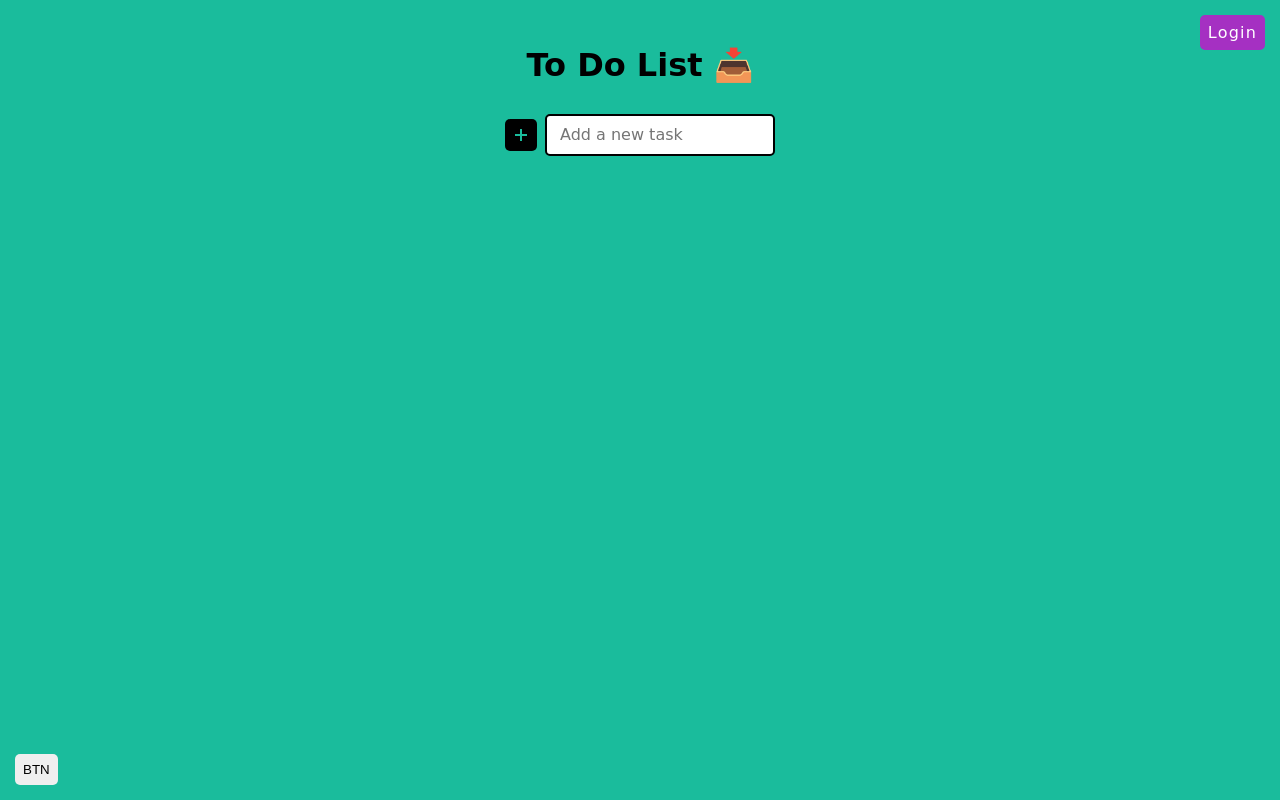
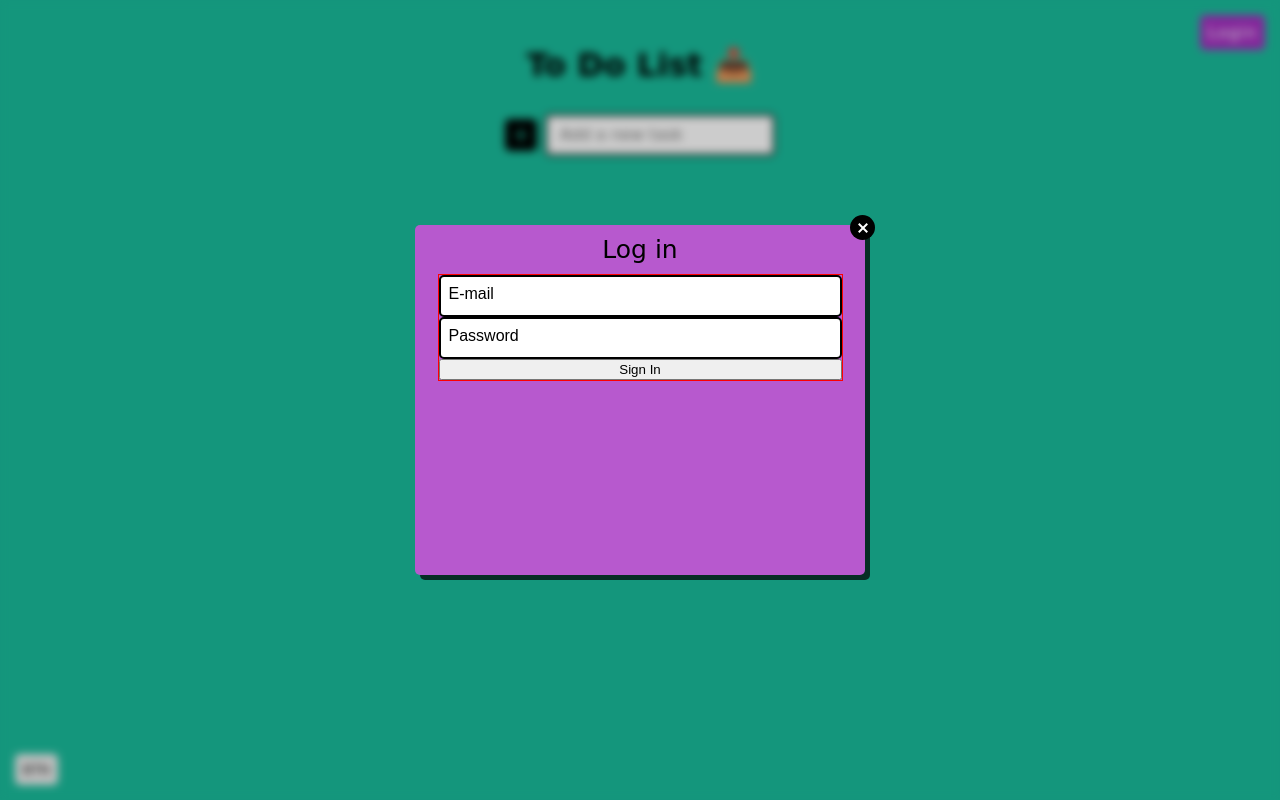
Before and after one commit to jesusrmz19/TodoListApp, a website built with Parcel: page index.html in a window 1280 px wide. Both pictures are taken after a click on the button "Login". Built offline with nearby package versions, Linux system fonts and the light colour scheme; a web font is replaced by a local one.

Commit message:
style: Add new style to login overlay

```diff
--- a/index.html
+++ b/index.html
@@ -34,37 +34,38 @@
     <!-- <script src="https://www.gstatic.com/firebasejs/8.2.9/firebase-firestore.js"></script> -->
   </head>
   <body>
-    <button class="login--btn" alt="Login Button">Login</button>
-    <div class="lgmodal lgmodal--hidden">
-      <div class="lgmodal--content">
-        <p>Log in</p>
-        <button class="login--modal--close">X</button>
-        <div class="login--modall--inputs">
-          <label for="email-login">E-mail</label>
-          <input id="email-login" />
-          <label for="email-login">Password</label>
-          <input id="password-login" />
-          <button>Login</button>
+    <button class="login--btn openLogin" alt="Login Button">Login</button>
+    <div class="overlay hidden"></div>
+    <div class="login--window hidden">
+      <p class="title">Log in</p>
+      <button class="btn--remove closeLogin">X</button>
+      <form class="login--form" autocomplete="off">
+        <div class="login--input">
+          <label for="elogin" class="login--label">E-mail</label>
+          <input id="elogin" type="email" class="login--input input" />
         </div>
-      </div>
+        <div class="login--input">
+          <label for="plogin" class="login--label">Password</label>
+          <input id="plogin" type="password" class="login--input input" />
+        </div>
+        <button type="submit">Sign In</button>
+      </form>
     </div>
     <main class="app--container" role="main">
       <h1>To Do List 📥</h1>
-        <form class="input--container" autocomplete="off" >
+      <form class="input--container" autocomplete="off">
         <button class="btn btn--add" aria-label="Add Todo Button"></button>
         <input
           type="text"
           name="todo"
-          class="todo--input"
+          class="todo--input input"
           placeholder="Add a new task"
         />
       </form>
       <ul class="todo--list"></ul>
     </main>
     <div class="settings">
-      <button class="settings--btn" aria-label="Settings">
-        BTN
-      </button>
+      <button class="settings--btn" aria-label="Settings">BTN</button>
       <div class="settings--modal modal settings--hidden">
         <div class="settings--modal--colorInput">
           <label for="color-input" class="color--label">Color: </label>
@@ -75,7 +76,7 @@
         </div>
       </div>
     </div>
-<!--     <script>
+    <!--     <script>
       var firebaseConfig = {
         apiKey: 'AIzaSyC8Cr2fVTg_T78s5FKXpGys2OqkZZ-xFc8',
         authDomain: 'todoapp-c9580.firebaseapp.com',
--- /dev/null
+++ b/src/js/views/loginView.js
@@ -0,0 +1,22 @@
+class LoginView {
+  constructor() {
+    this._data;
+    this._btnOpen = document.querySelector('.openLogin');
+    this._btnClose = document.querySelector('.closeLogin');
+    this._overlay = document.querySelector('.overlay');
+    this._window = document.querySelector('.login--window');
+    // this._parentElement = document.querySelector('.lgmodal');
+    this._addHandlerLogin();
+  }
+  toggleOverlay() {
+    this._overlay.classList.toggle('hidden');
+    this._window.classList.toggle('hidden');
+  }
+  _addHandlerLogin() {
+    this._btnOpen.addEventListener('click', this.toggleOverlay.bind(this));
+    this._btnClose.addEventListener('click', this.toggleOverlay.bind(this));
+    this._overlay.addEventListener('click', this.toggleOverlay.bind(this));
+  }
+}
+
+export default new LoginView();
--- /dev/null
+++ b/src/scss/_components.scss
@@ -0,0 +1,41 @@
+.btn--remove {
+  position: absolute;
+  width: 22px;
+  height: 22px;
+  border-radius: 50%;
+  outline: none;
+  border: none;
+  background-color: black;
+  box-shadow: none;
+  top: -10px;
+  right: -10px;
+  cursor: pointer;
+  z-index: 990;
+  &::before {
+    content: '';
+    position: absolute;
+    top: 50%;
+    left: 50%;
+    transform: translate(-50%, -50%) rotate(45deg);
+    width: 10px;
+    height: 2px;
+    background-color: white;
+  }
+  &::after {
+    content: '';
+    position: absolute;
+    top: 50%;
+    left: 50%;
+    transform: translate(-50%, -50%) rotate(-45deg);
+    width: 10px;
+    height: 2px;
+    background-color: white;
+  }
+}
+
+.input {
+  padding: 0.6em 0.8em;
+  font-size: 16px;
+  border-radius: 5px;
+  border: 2.5px solid black;
+}
--- a/src/scss/_input.scss
+++ b/src/scss/_input.scss
@@ -7,12 +7,6 @@
   display: flex;
   justify-content: center;
   align-items: center;
-    .todo--input {
-      padding: 0.6em 0.8em;
-      font-size: 16px;
-      border-radius: 5px;
-      border: 2.5px solid black;
-    }
   .btn--add {
     font-size: 16px;
     padding: 1em;
--- a/src/scss/_login.scss
+++ b/src/scss/_login.scss
@@ -1,6 +1,5 @@
 ////////////////////////////////
-// Login Button and Modal
-
+// Login Button
 .login--btn {
   position: absolute;
   top: 15px;
@@ -21,27 +20,82 @@
   }
 }
 
-  .lgmodal {
-    position: absolute;
+////////////////////////////////
+// Overlay
+.overlay {
+  position: fixed;
   top: 0;
   left: 0;
   width: 100%;
   height: 100%;
-    background-color: rgba(0, 0, 0, 0.7);
-    z-index: 1010;
-    display: flex;
-    justify-content: center;
-    align-items: center;
-    &--content {
-      position: absolute;
-      z-index: 1010;
-      width: 300px;
-      height: 250px;
-      background-color: $complementaryHover;
-      border-radius: 5px;
+  background-color: rgba(0, 0, 0, 0.2);
+  backdrop-filter: blur(4px);
+  z-index: 995;
+  transition: all 0.2s ease;
+  &.hidden {
+    visibility: hidden;
+    opacity: 0;
   }
 }
 
-  .lgmodal--hidden {
-    display: none;
+////////////////////////////////
+// Login Modal
+.login--window {
+  position: absolute;
+  z-index: 1010;
+  width: 450px;
+  height: 350px;
+  top: 50%;
+  left: 50%;
+  transform: translate(-50%, -50%);
+  background-color: $complementaryHover;
+  border-radius: 5px;
+  transition: all 0.2s ease;
+  box-shadow: 5px 5px rgba(0, 0, 0, 0.7);
+  .title {
+    font-family: $title-font;
+    font-size: 25px;
+    margin: 0;
+    padding: 0;
+    text-align: center;
+    padding: 10px 0;
   }
+  &.hidden {
+    visibility: hidden;
+    opacity: 0;
+  }
+  .btn--remove {
+    width: 25px;
+    height: 25px;
+    &::before {
+      width: 12px;
+    }
+    &::after {
+      width: 12px;
+    }
+  }
+}
+
+////////////////////////////////
+// Login Form
+.login--form {
+  margin: 0 auto;
+  width: 90%;
+  display: flex;
+  flex-direction: column;
+  height: auto;
+  border: solid 1px red;
+  font-family: $tasks-font;
+  .login--input {
+    position: relative;
+    .login--input {
+      width: 100%;
+      position: relative;
+    }
+    .login--label {
+      position: absolute;
+      z-index: 1011;
+      padding: 10px 10px;
+    }
+  }
+}
--- a/src/scss/_todolist.scss
+++ b/src/scss/_todolist.scss
@@ -8,8 +8,6 @@
   appearance: none;
   opacity: 0;
 }
-
-
 
 ////////////////////////////////
 // Todo List
@@ -68,7 +66,7 @@
     top: -10px;
     right: -10px;
     cursor: pointer;
-      z-index: 1000;
+    z-index: 990;
     &::before {
       content: '';
       position: absolute;
--- a/src/scss/main.scss
+++ b/src/scss/main.scss
@@ -1,5 +1,5 @@
-
 @import 'base';
+@import 'components';
 @import 'input';
 @import 'todolist';
 @import 'login';
```
Also changed, not shown: src/js/controller.js (+12 -15 lines), src/js/views/inputView.js (+4 -8 lines). Lines whose indentation alone changed are shown as unchanged.
